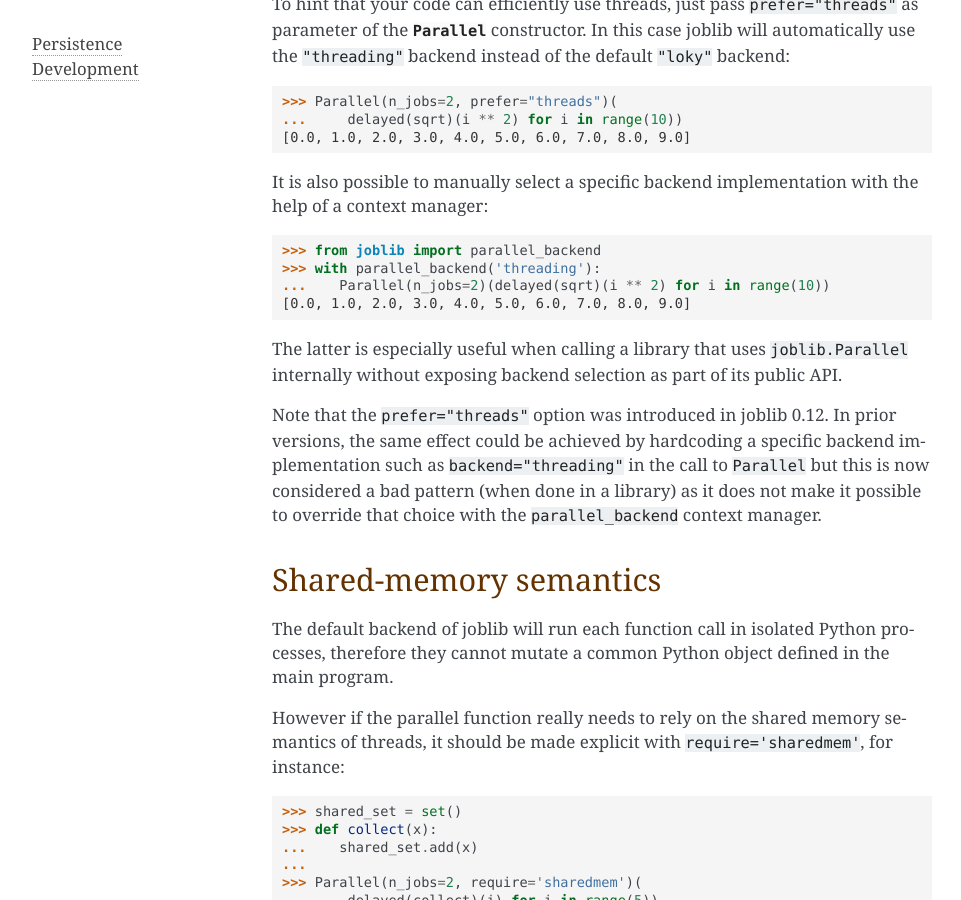
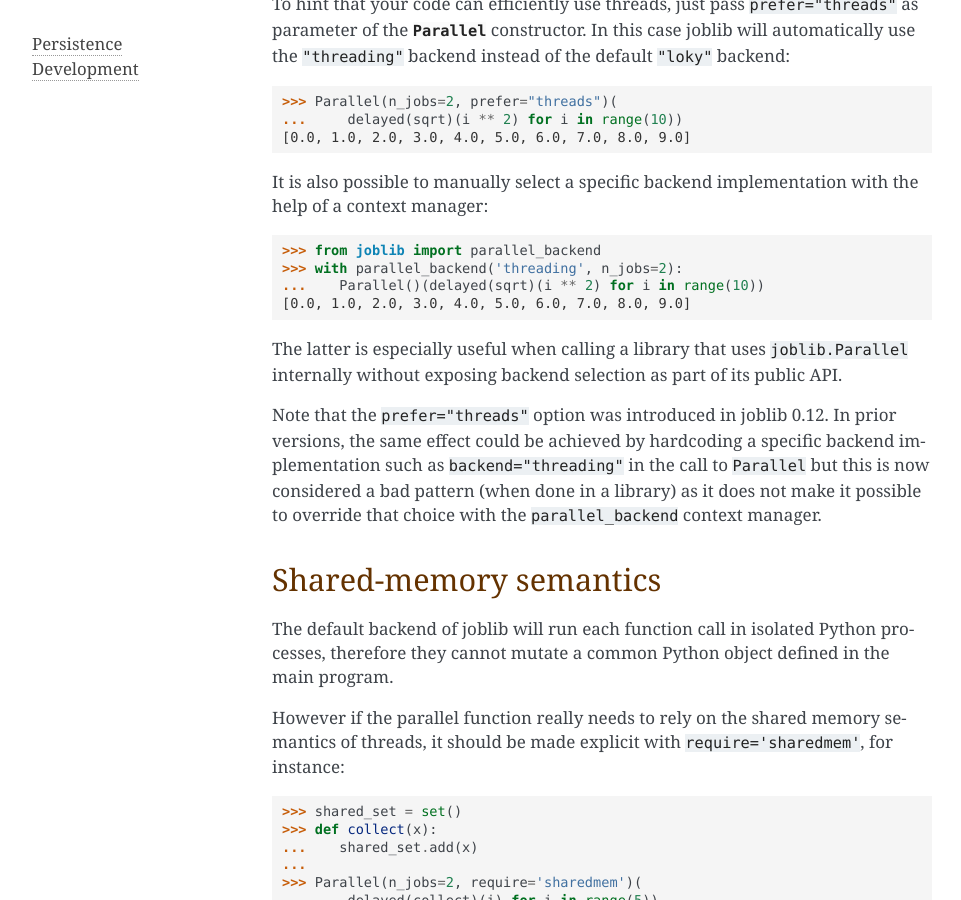
Before and after one commit to joblib/joblib, a Sphinx documentation site: the page built from doc/parallel.rst, in a window 1280 px wide and 900 px high, scrolled down 954 px. Shown: the whole window, without its empty margins (148-1109 px from the left). Built offline with Sphinx 7.4.7, drawn with Linux system fonts in a browser that asks for light colours; formulas are drawn with MathJax 3; pages that are not in the unit, such as notebooks, are missing from menus.

```diff
--- a/doc/parallel.rst
+++ b/doc/parallel.rst
@@ -53,8 +53,8 @@ It is also possible to manually select a specific backend implementation
 with the help of a context manager:
 
     >>> from joblib import parallel_backend
-    >>> with parallel_backend('threading'):
-    ...    Parallel(n_jobs=2)(delayed(sqrt)(i ** 2) for i in range(10))
+    >>> with parallel_backend('threading', n_jobs=2):
+    ...    Parallel()(delayed(sqrt)(i ** 2) for i in range(10))
     [0.0, 1.0, 2.0, 3.0, 4.0, 5.0, 6.0, 7.0, 8.0, 9.0]
 
 The latter is especially useful when calling a library that uses
```
